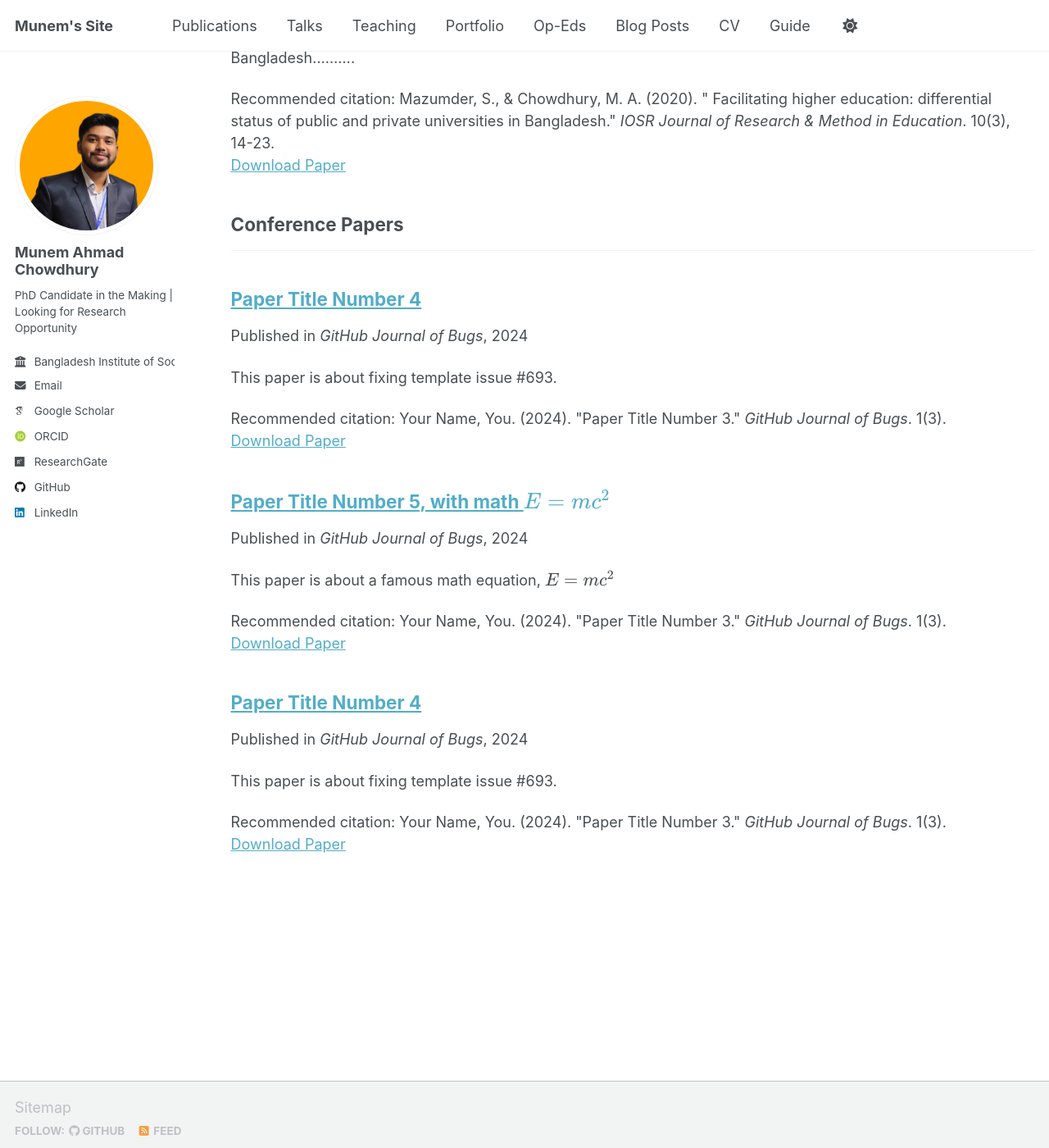
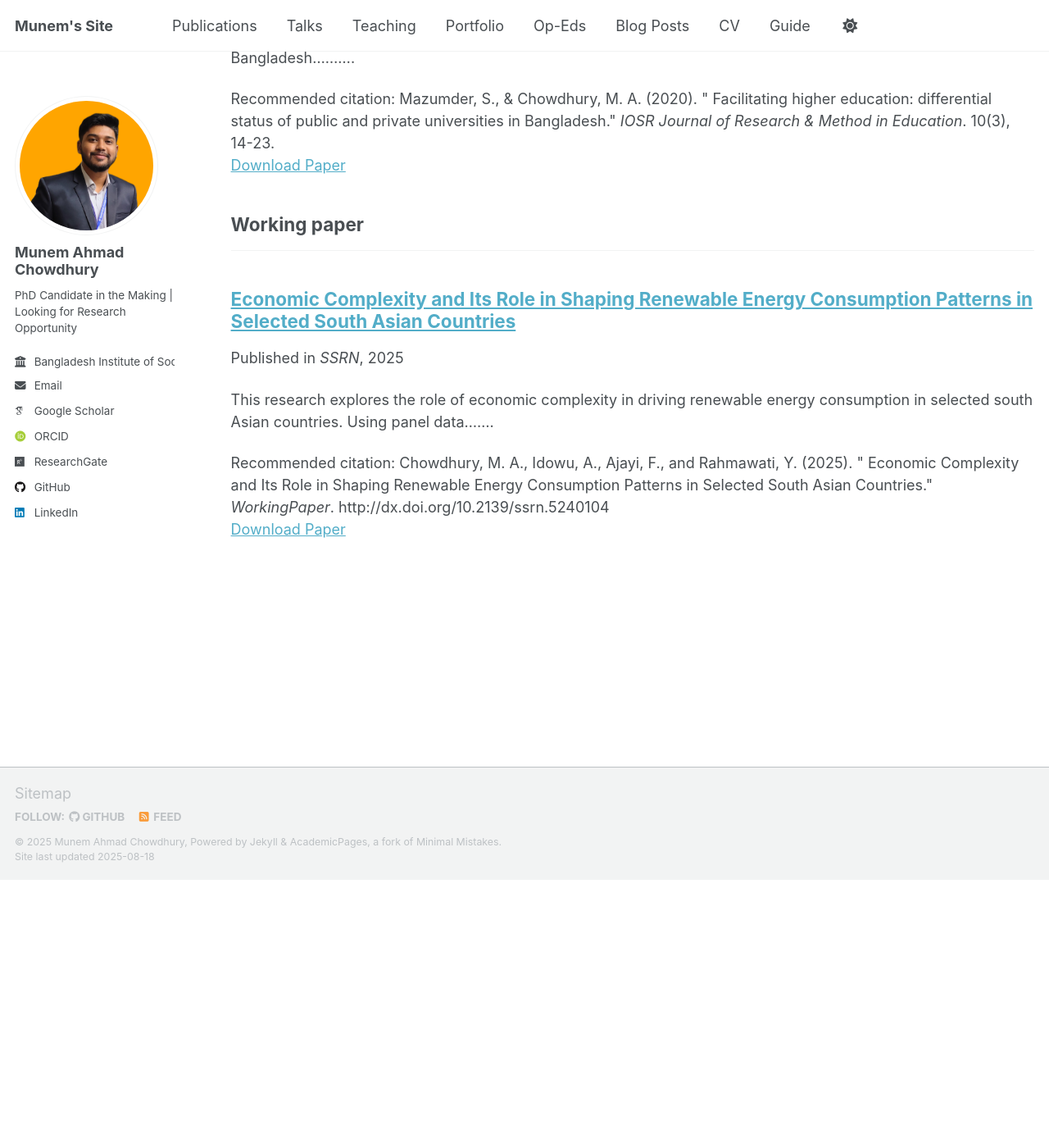
Before and after one commit to munemahmad/munemahmad.github.io, a Jekyll site: the page built from _pages/publications.html, in a window 1280 px wide and 1400 px high, scrolled down 2704 px. Shown: the whole window at 82% size. Built offline with Jekyll 4.4.1, drawn with Linux system fonts in a browser that asks for light colours; some web fonts are replaced; a script that is not in the unit is left out; after the commit the page ends 3777 px from its top, so only the background shows below that.

Commit message:
Update _config.yml

```diff
--- a/_config.yml
+++ b/_config.yml
@@ -84,8 +84,8 @@ publication_category:
     title: 'Books'
   manuscripts:
     title: 'Journal Articles'
-  conferences:
-    title: 'Conference Papers'
+  working paper:
+    title: 'Working paper'
 
 # Site Settings
 teaser                   :  # filename of teaser fallback teaser image placed in /images/, .e.g. "500x300.png"
```
